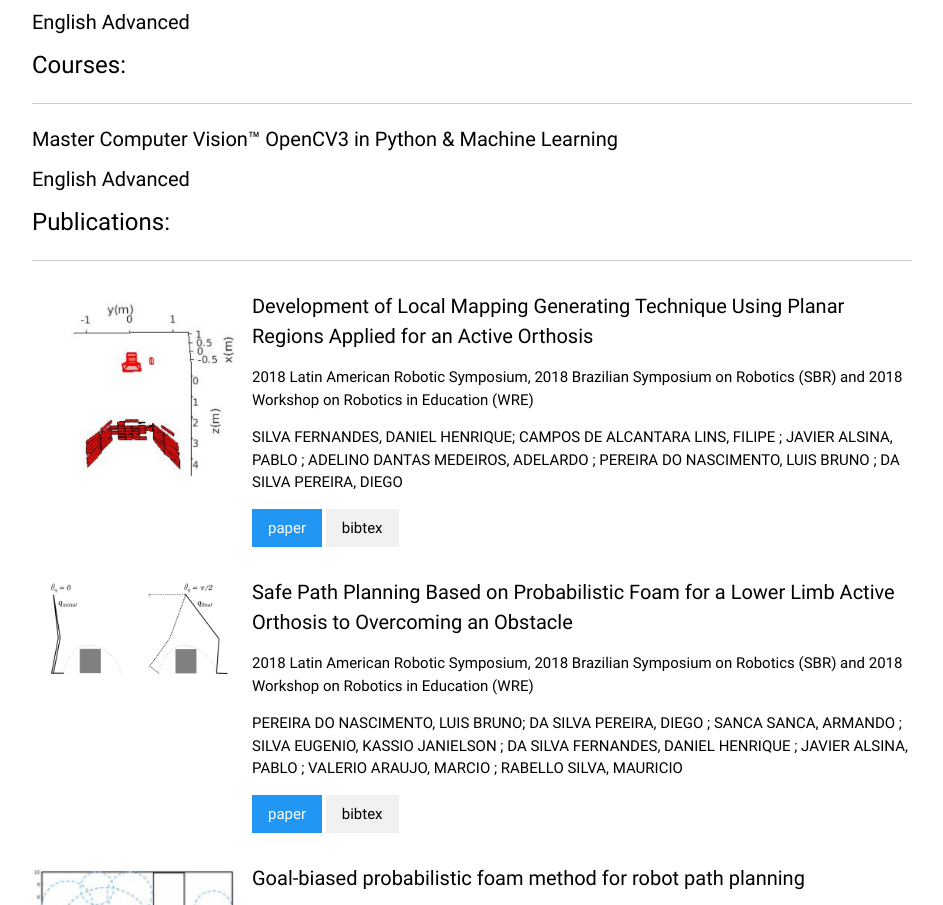
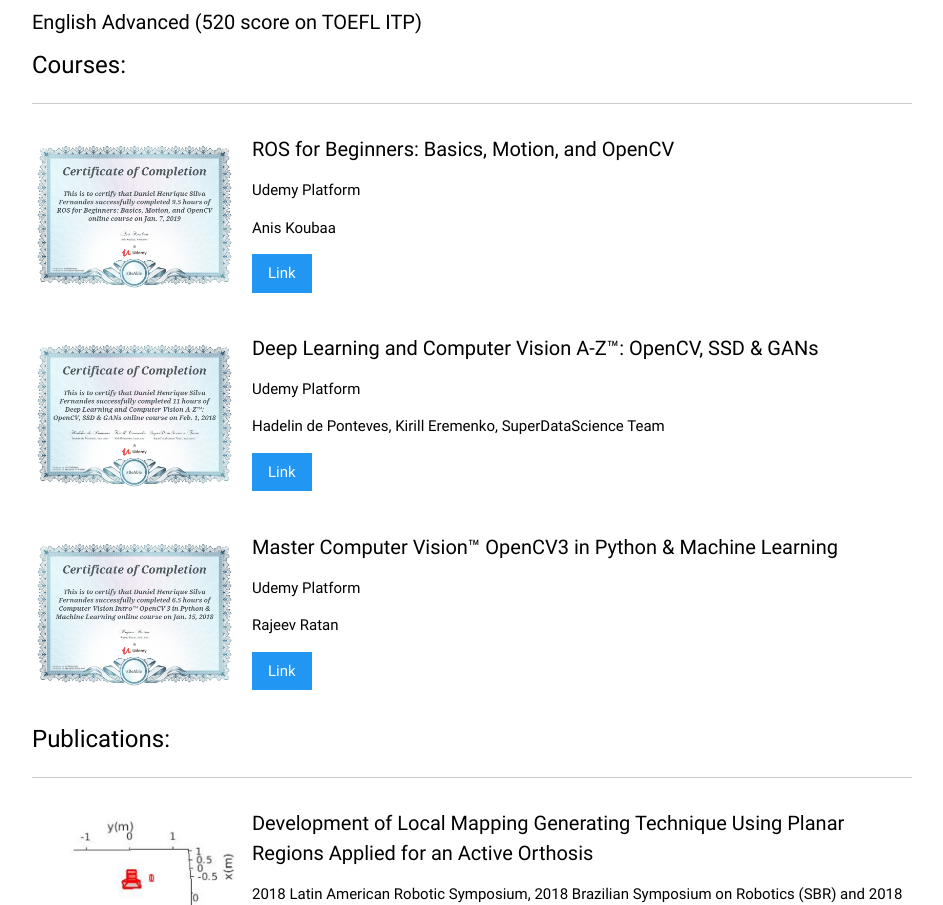
Before and after one commit to danielhsf/danielhsf.github.io, a plain HTML site: page index.html in a window 1280 px wide. Shown: the part 781-1686 px from the top of the page, without its empty margins (168-1111 px from the left). Drawn offline with Linux system fonts and the light colour scheme.

Commit message:
cerificados de cursos adcionados

```diff
--- a/index.html
+++ b/index.html
@@ -75,7 +75,7 @@
     </div>
 
 
-    <!--
+
     <!-- Page Container -->
     <div class="w3-content w3-margin-top" style="max-width:960px;">
       <!-- The Grid -->
@@ -96,14 +96,48 @@
   </div>
   <hr>
   <h4>Portuguese(Brazil) Fluent</h4>
-	<h4>English Advanced</h4>
+	<h4>English Advanced (520 score on TOEFL ITP)</h4>
 
   <div class="container w3-text-black w3-large">
 	  <h3>Courses:</h3>
   </div>
   <hr>
-  <h4>Master Computer Vision™ OpenCV3 in Python & Machine Learning</h4>
-	<h4>English Advanced</h4>
+
+  <div class="w3-row w3-white w3-margin-bottom">
+	  <div class="padright w3-col l3 m4 s6">
+	    <img src="files/udemy-AnisKoubaa.jpg" class="padimg">
+	  </div>
+	  <div class="w3-col l9 m8 s6">
+      <h4>ROS for Beginners: Basics, Motion, and OpenCV</h4>
+	    <p>Udemy Platform</p>
+	    <p>Anis Koubaa</p>
+	    <a class="w3-button btn w3-blue" href="https://www.udemy.com/ros-essentials/">Link</a>
+	  </div>
+  </div>
+
+  <div class="w3-row w3-white w3-margin-bottom">
+	  <div class="padright w3-col l3 m4 s6">
+	    <img src="files/udemysuperdatascience.jpg" class="padimg">
+	  </div>
+	  <div class="w3-col l9 m8 s6">
+      <h4>Deep Learning and Computer Vision A-Z™: OpenCV, SSD & GANs</h4>
+	    <p>Udemy Platform</p>
+	    <p>Hadelin de Ponteves, Kirill Eremenko, SuperDataScience Team</p>
+	    <a class="w3-button btn w3-blue" href="https://www.udemy.com/computer-vision-a-z/">Link</a>
+	  </div>
+  </div>
+
+  <div class="w3-row w3-white w3-margin-bottom">
+	  <div class="padright w3-col l3 m4 s6">
+	    <img src="files/udemy-RajeevRatan1.jpg" class="padimg">
+	  </div>
+	  <div class="w3-col l9 m8 s6">
+      <h4>Master Computer Vision™ OpenCV3 in Python & Machine Learning</h4>
+	    <p>Udemy Platform</p>
+	    <p>Rajeev Ratan</p>
+	    <a class="w3-button btn w3-blue" href="https://www.udemy.com/master-computer-vision-with-opencv-in-python/">Link</a>
+	  </div>
+  </div>
 
 
 	<div class="container w3-text-black w3-large">
```
Also changed, not shown: files/udemy-AnisKoubaa.jpg (added), files/udemy-RajeevRatan1.jpg (added), files/udemysuperdatascience.jpg (added).
